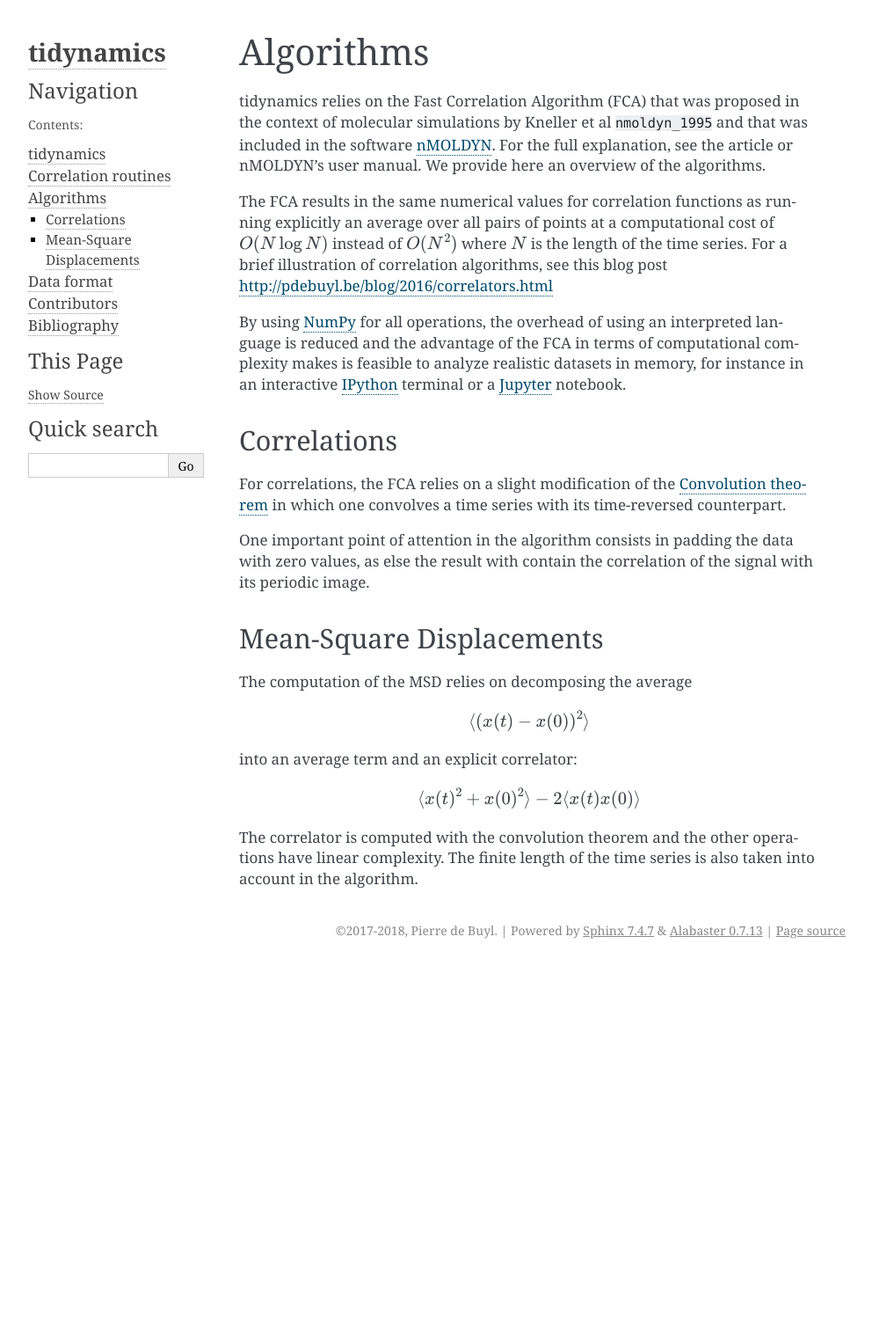
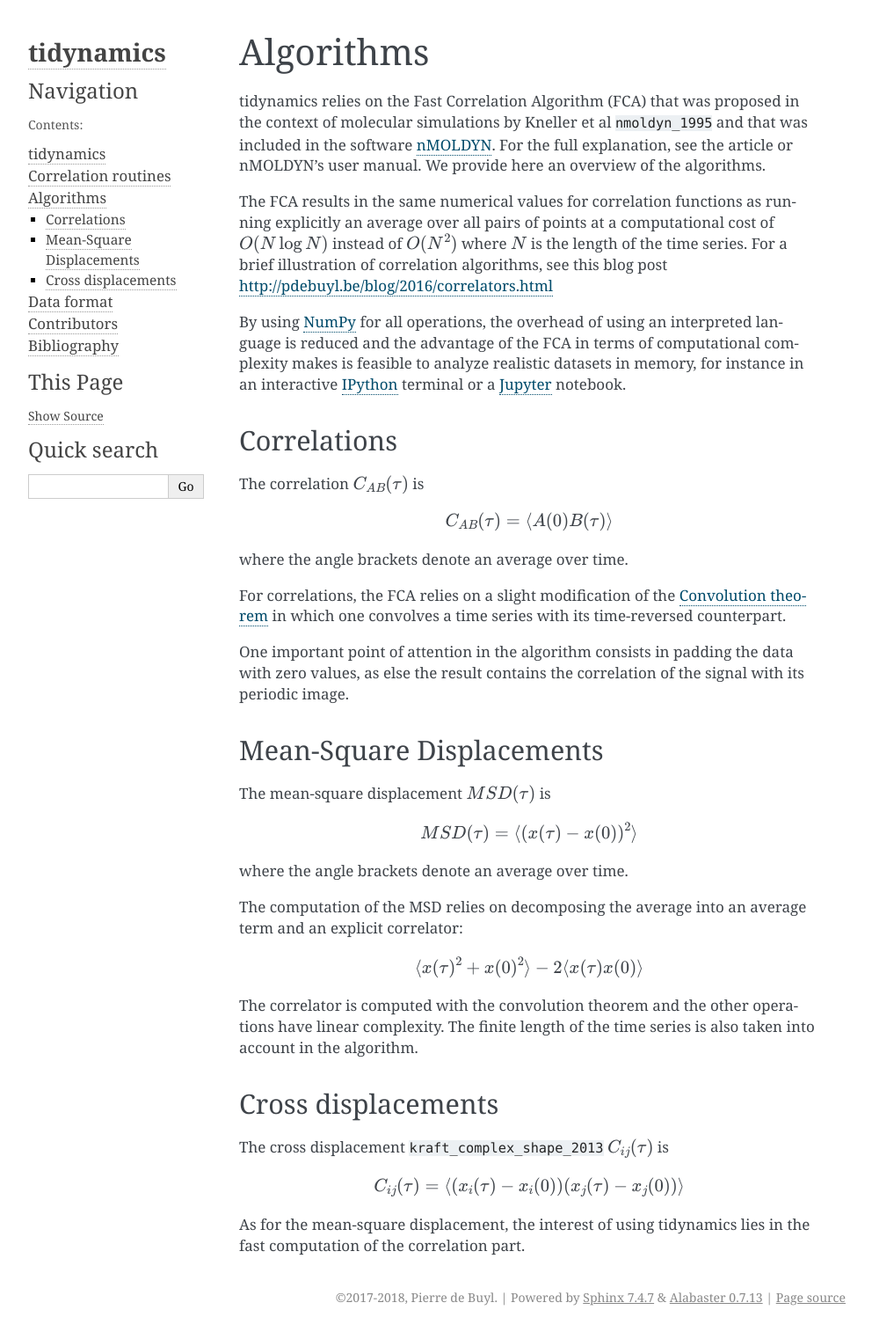
Before and after one commit to pdebuyl-lab/tidynamics, a Sphinx documentation site: the page built from doc/algorithms.rst, in a window 1280 px wide. Shown: the whole page at 88% size, without its empty margins (148-1140 px from the left). Built offline with Sphinx 7.4.7, drawn with Linux system fonts in a browser that asks for light colours; pages that are not in the unit, such as notebooks, are missing from menus; cross-references to code outside the pages are shown as plain code; before the commit the page ends 1097 px from its top, so only the background shows below that.

Commit message:
edit for consistency

```diff
--- a/doc/algorithms.rst
+++ b/doc/algorithms.rst
@@ -20,27 +20,48 @@ notebook.
 Correlations
 ------------
 
+The correlation :math:`C_{AB}(\tau)` is
+
+.. math::
+   C_{AB}(\tau) = \langle A(0) B(\tau) \rangle
+
+where the angle brackets denote an average over time.
+
 For correlations, the FCA relies on a slight modification of the `Convolution theorem
 <https://en.wikipedia.org/wiki/Convolution_theorem>`_ in which one convolves a time series
 with its time-reversed counterpart.
 
 One important point of attention in the algorithm consists in padding the data with zero
-values, as else the result with contain the correlation of the signal with its periodic
+values, as else the result contains the correlation of the signal with its periodic
 image.
 
 Mean-Square Displacements
 -------------------------
 
-The computation of the MSD relies on decomposing the average
+The mean-square displacement :math:`MSD(\tau)` is
 
 .. math::
-   \langle ( x(t) - x(0) )^2 \rangle
+   MSD(\tau) = \langle (x(\tau) - x(0) )^2 \rangle
 
-into an average term and an explicit correlator:
+where the angle brackets denote an average over time.
+
+The computation of the MSD relies on decomposing the average into an average term and an
+explicit correlator:
 
 .. math::
-   \langle x(t)^2 + x(0)^2 \rangle - 2\langle x(t) x(0) \rangle
+   \langle x(\tau)^2 + x(0)^2 \rangle - 2\langle x(\tau) x(0) \rangle
 
 The correlator is computed with the convolution theorem and the other operations have linear
 complexity. The finite length of the time series is also taken into account in the
 algorithm.
+
+Cross displacements
+-------------------
+
+The cross displacement :cite:`kraft_complex_shape_2013` :math:`C_{ij}(\tau)` is
+
+.. math::
+   C_{ij}(\tau) = \langle (x_i(\tau) - x_i(0)) (x_j(\tau) - x_j(0)) \rangle
+
+As for the mean-square displacement, the interest of using tidynamics lies in the fast
+computation of the correlation part.
--- a/doc/bibtex.bib
+++ b/doc/bibtex.bib
@@ -11,3 +11,16 @@
 	author = "Gerald R. Kneller and Volker Keiner and Meinhard Kneller and Matthias Schiller",
 	abstract = "nMOLDYN is a modular program package for the analysis of Molecular Dynamics simulations. It is especially designed for the computation and decomposition of neutron scattering spectra. The structure and dynamics of the simulated systems can be characterized in terms of various space and time correlation functions. To analyze the dynamics of complex systems, rigid-body motions of arbitrarily chosen molecular subunits can be studied. All modules use a common input data structure for the MD trajectory files which facilitates an efficient calculation of time correlation functions by Fast Fourier Transform algorithms."
 }
+
+
+@article{kraft_complex_shape_2013,
+	keywords = {colloid, hydrodynamics, brownian},
+	file = {dossiers/ebib/kraft_wittkowski_ten_hagen_edmond_pine_lowen_brownian_motion_and_the_hydrodynamic_friction_tensor_for_colloidal_particles_of_complex_shape_pre_2013.pdf},
+	title = {Brownian motion and the hydrodynamic friction tensor for colloidal particles of complex shape},
+	author = {Kraft, Daniela J. and Wittkowski, Raphael and ten Hagen, Borge and Edmond, Kazem V. and Pine, David J. and L\"owen, Hartmut},
+	journal = {Phys. Rev. E},
+	volume = {88},
+	pages = {050301},
+	year = {2013},
+	doi = {10.1103/PhysRevE.88.050301}
+}
```
Also changed, not shown: 1 other file.
